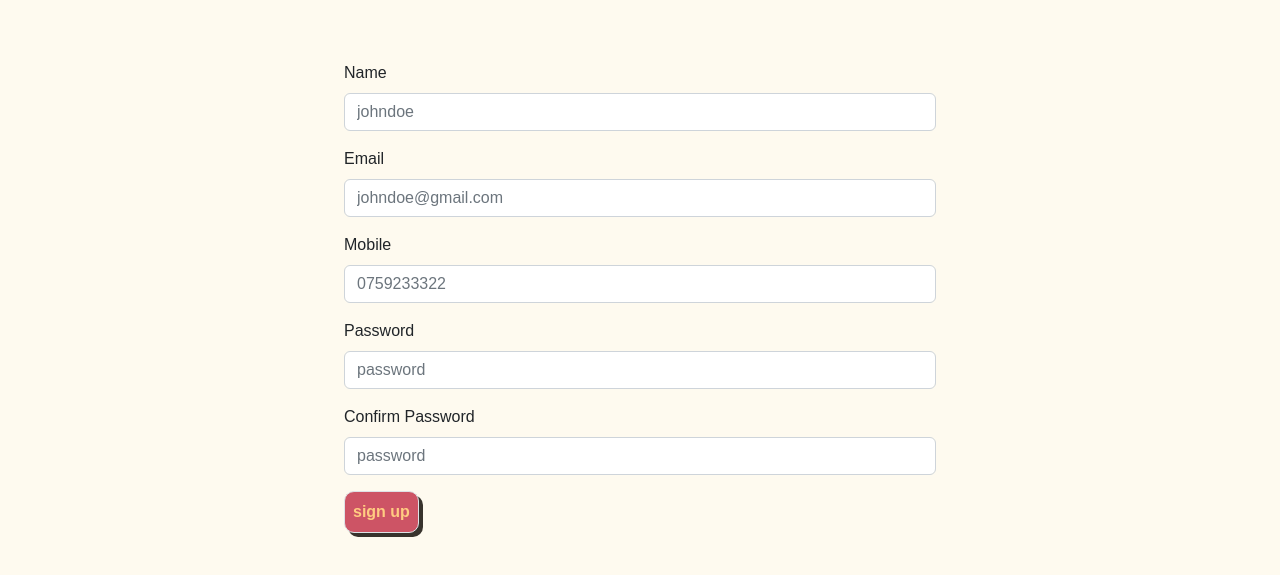
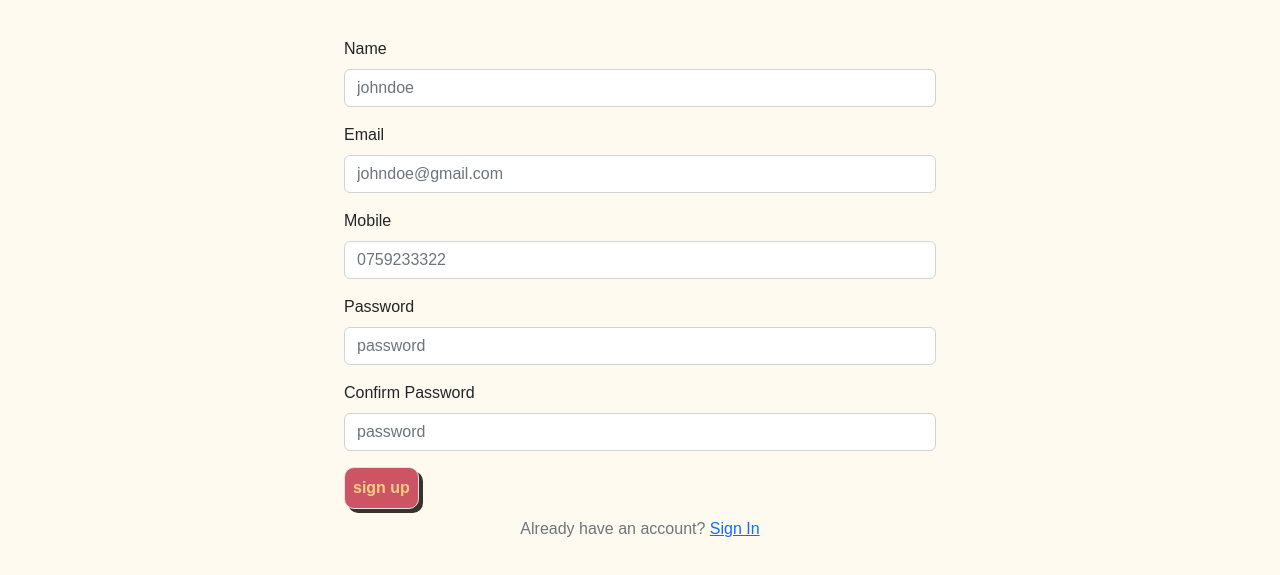
Before and after one commit to dennissammy77/swipe.match.hired, a website: page public/pages/signup.html in a window 1280 px wide. Shown: the part 169-744 px from the top of the page. Drawn offline with nearby package versions, Linux system fonts and the light colour scheme; a web font is replaced by a local one.

Commit message:
fix: route fix

```diff
--- a/public/pages/signup.html
+++ b/public/pages/signup.html
@@ -103,6 +103,7 @@
                 <input type="password" class="form-control" id="confirm-password" placeholder="password" required>
             </div>
             <button type="submit" class="btn-custom btn-custom-primary p-2 box-shadow-md border">sign up</button>
+            <p class="text-muted mt-2">Already have an account? <a href="/signin">Sign In</a></p>
         </form>
     </div>
     <script src="../js/signup.js"></script>
```
Also changed, not shown: public/pages/signin.html (+1 -1 lines).
